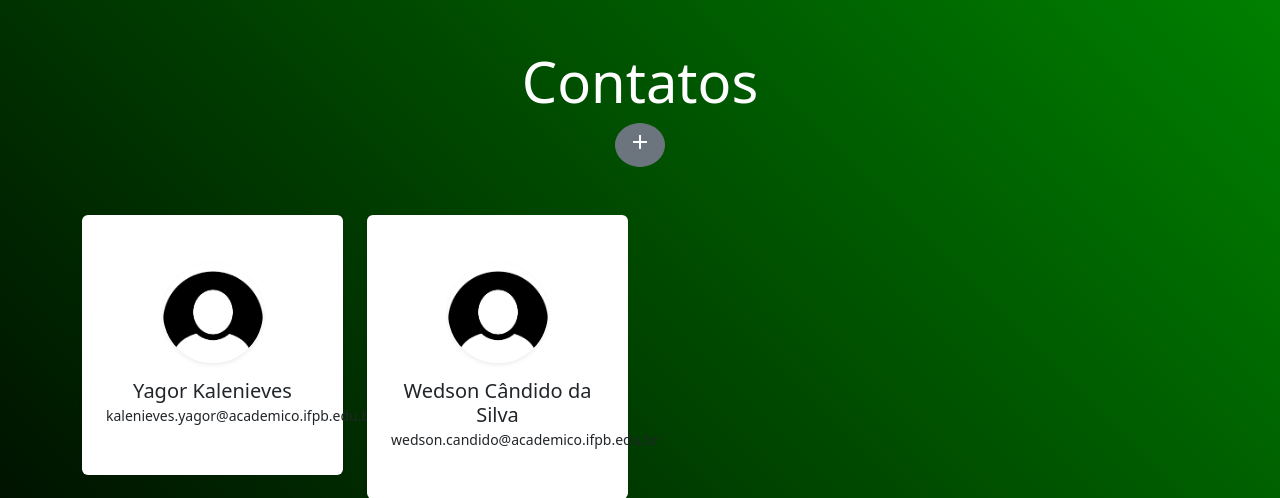
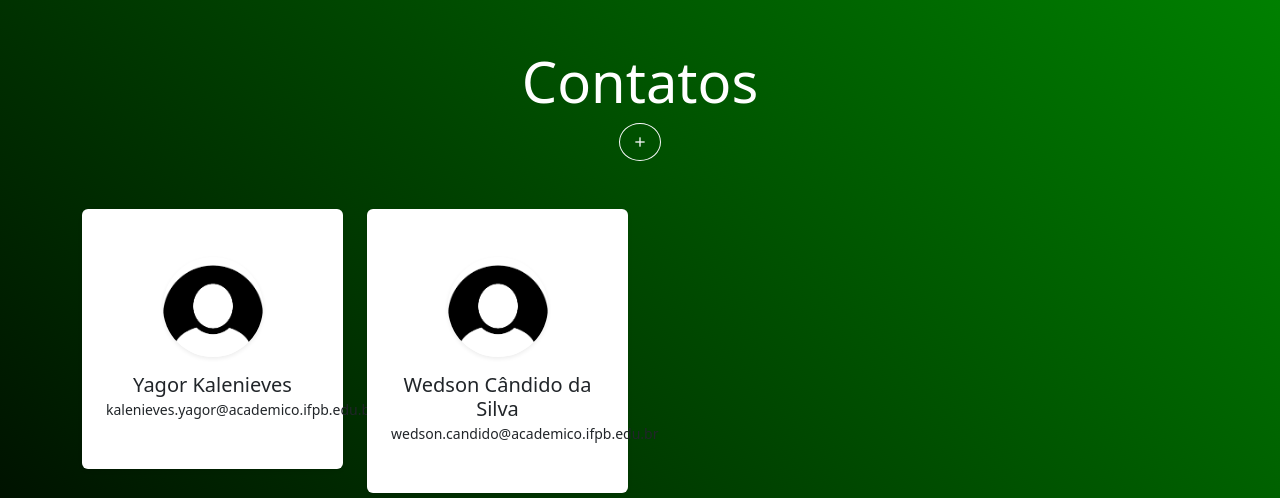
Before and after one commit to wedson97/Projeto2-HTTP, a Flask app: page / in a window 1280 px wide. Shown: the top 498 px of the page. Run offline with Flask 2, Linux system fonts and the light colour scheme.

Commit message:
Update contatos.html

```diff
--- a/templates/contatos.html
+++ b/templates/contatos.html
@@ -14,17 +14,17 @@
         <div class="row text-center text-white">
             <div class="col-lg-8 mx-auto">
                 <h1 class="display-4">Contatos</h1>
-                <a href="/cadastrar" class="btn btn-secondary rounded-circle">
-                  <i class="material-icons">add</i>
-                </a>
+                <i class="material-icons">
+                  <a href="/cadastrar" class="btn btn-outline-light rounded-circle">add</a>
+                </i>
             </div>
         </div>
     </div>
-
+    <!-- Container do card-deck -->
     <div class="container">
         <div class="row text-center">
 
-            <!-- Team item -->
+            <!-- Cards -->
           {% for c in contatos %}
             <div class="col-xl-3 col-sm-6 mb-5">
                 <div class="bg-white rounded shadow-sm py-5 px-4"><img src="../static/image/perfil.png" alt="" width="100" class="img-fluid rounded-circle mb-3 shadow-sm">
@@ -36,6 +36,7 @@
             <!-- End -->
         </div>
     </div>
+    <!-- fim do card-deck -->
   </main>
 </body>
 </html>
```
